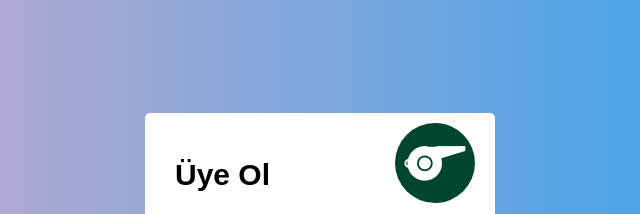
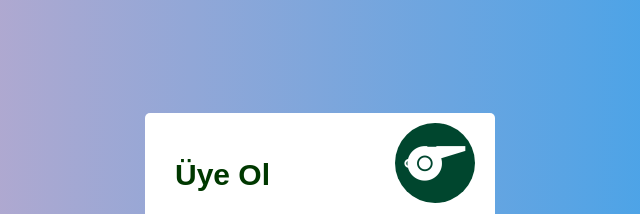
Before and after one commit to canerserbest11/Easy-web, a plain HTML site: page uye.html in a window 1280 px wide. Shown: the top 214 px of the page, 320-960 px from the left. Drawn offline with Linux system fonts and the light colour scheme.

Commit message:
Değişiklik

```diff
--- a/style1.css
+++ b/style1.css
@@ -31,6 +31,7 @@ body{
     font-size: 30px;
     font-weight: 600;
     margin: 20px 0 10px 0;
+    color: rgb(0, 56, 0);
 }
 .container form .title:before{
     content: '';
```
